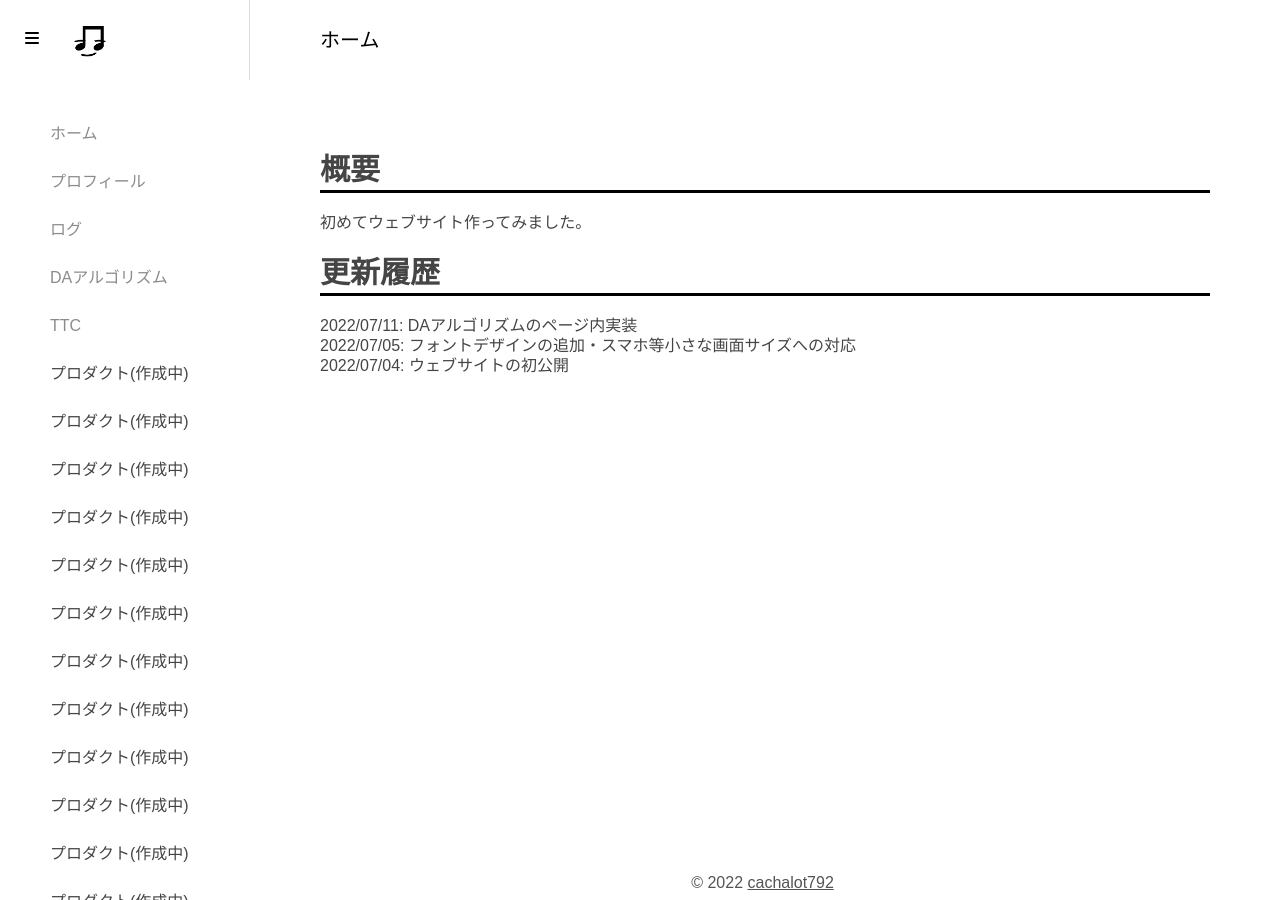
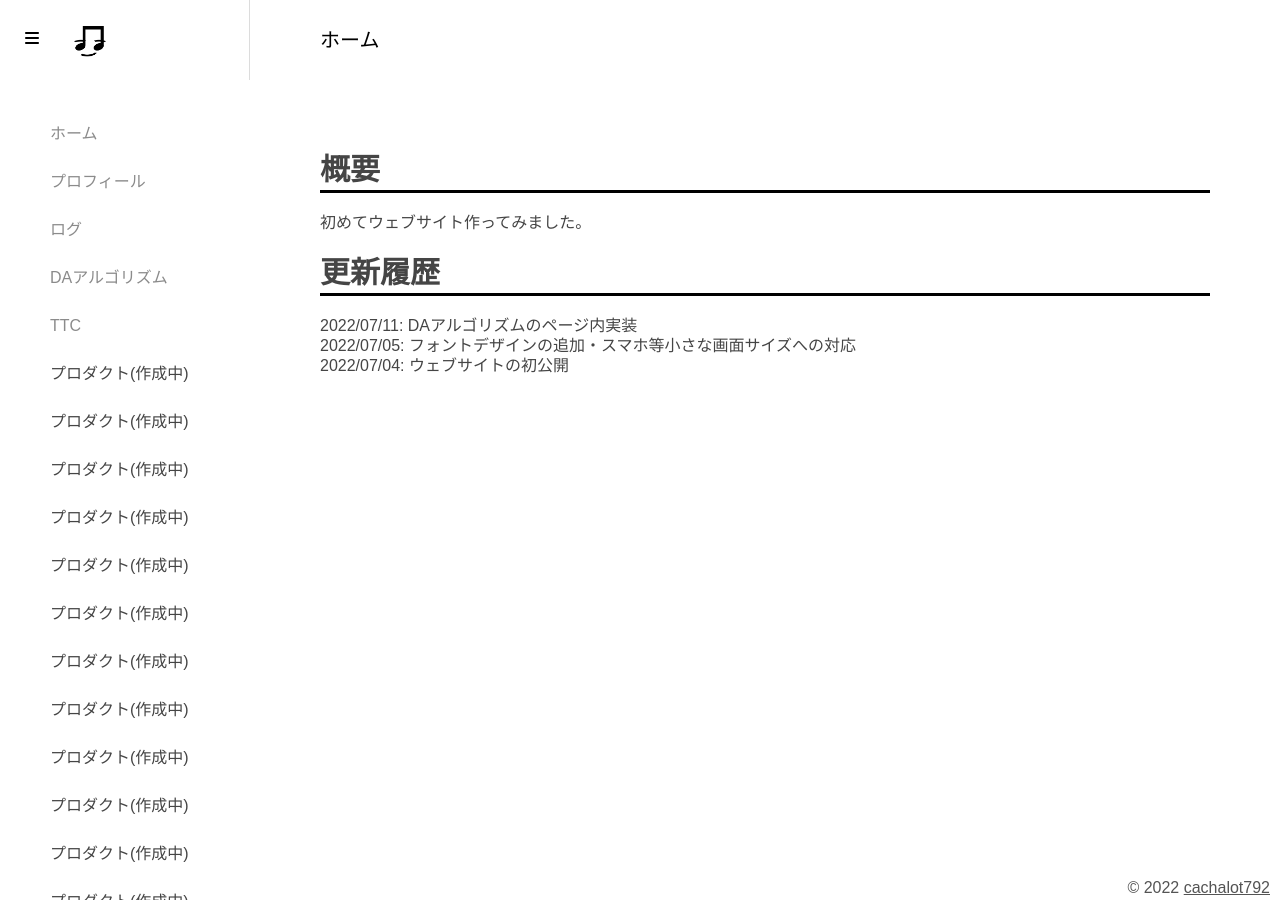
Before and after one commit to Cachalot792/Website_Ver.1, a Jekyll site: the page built from index.md, in a window 1280 px wide. Built offline with Jekyll 4.4.1, drawn with Linux system fonts in a browser that asks for light colours; nearby versions of some CDN libraries; Markdown is read by kramdown in place of the engine named in the settings.

Commit message:
footerの文字を上下中央・右揃えに変更

```diff
--- a/styles/default.css
+++ b/styles/default.css
@@ -252,11 +252,13 @@ footer{
   height: var(--footer_height);
   overflow:hidden;
   background-color:white;/*#c9c8c8*/
-  text-align: center;
+  text-align: right;
   color: #545454;
 }
 footer small{
-  padding-right: 5px;
+  margin-right: 10px;
+  margin-left: 10px;
+  line-height: var(--footer_height);
 }
 footer a{
   color: #545454;
```
